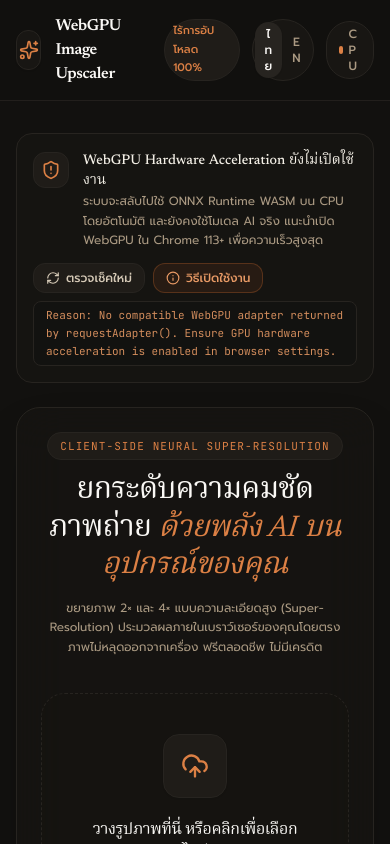
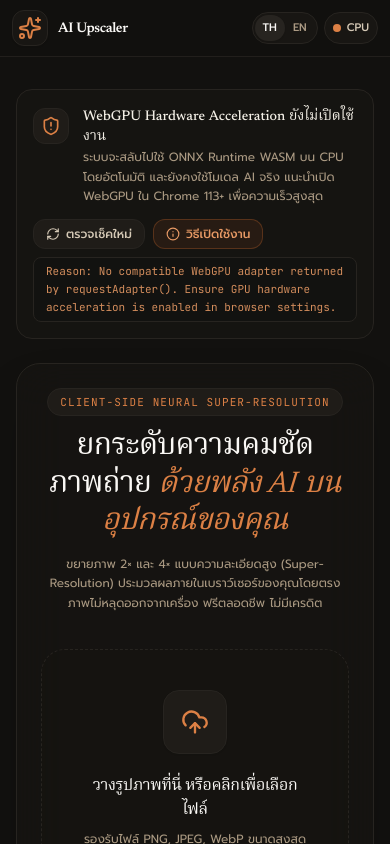
Before and after one commit to ThanabordeeN/Upscale, a React (Vite) app: page / in a window 390 px wide. Shown: the top 844 px of the page. Built offline with nearby package versions, Linux system fonts and the light colour scheme; what onnxruntime-web would draw is missing.

Commit message:
fix(ui): make mobile app bar compact and responsive

```diff
--- a/src/components/layout/Header.tsx
+++ b/src/components/layout/Header.tsx
@@ -1,5 +1,5 @@
 import React from 'react';
-import { Sparkles, ShieldCheck, Cpu, HelpCircle, BookOpen, Languages } from 'lucide-react';
+import { Sparkles, ShieldCheck, Cpu, HelpCircle, BookOpen } from 'lucide-react';
 import { WebGPUStatus } from '../../types';
 import { useLanguage } from '../../context/LanguageContext';
 
@@ -12,69 +12,72 @@
   const { lang, setLang, t } = useLanguage();
 
   return (
-    <header className="sticky top-0 z-40 w-full border-b border-paper-800/80 bg-paper-950/90 backdrop-blur-md">
-      <div className="mx-auto flex max-w-7xl items-center justify-between px-4 py-3.5 sm:px-6">
-        {/* Brand with Editorial Serif Accents */}
-        <div className="flex items-center space-x-3.5">
-          <div className="flex h-10 w-10 items-center justify-center rounded-xl bg-paper-900 border border-paper-800 text-terracotta-400 shadow-sm">
-            <Sparkles className="h-5 w-5" />
+    <header className="sticky top-0 z-40 w-full border-b border-paper-800/80 bg-paper-950/95 backdrop-blur-md">
+      <div className="mx-auto max-w-7xl px-3 py-2.5 sm:px-6 sm:py-3.5">
+        <div className="flex items-center justify-between gap-2.5">
+          {/* Compact mobile-first brand */}
+          <div className="flex min-w-0 items-center gap-2.5">
+            <div className="flex h-9 w-9 shrink-0 items-center justify-center rounded-xl border border-paper-800 bg-paper-900 text-terracotta-400 shadow-sm sm:h-10 sm:w-10">
+              <Sparkles className="h-4.5 w-4.5 sm:h-5 sm:w-5" />
             </div>
-          <div>
-            <div className="flex items-center space-x-2">
-              <span className="font-serif font-semibold tracking-tight text-paper-50 text-base sm:text-lg">
-                {t.brandTitle}
-              </span>
-              <span className="rounded-full bg-paper-850 px-2 py-0.5 text-[11px] font-medium text-terracotta-400 border border-paper-800">
+
+            <div className="min-w-0">
+              <div className="font-serif font-semibold tracking-tight text-paper-50">
+                <span className="text-sm sm:hidden">AI Upscaler</span>
+                <span className="hidden text-lg sm:inline">{t.brandTitle}</span>
+              </div>
+              <p className="hidden text-xs text-paper-400 sm:block">
+                {t.tagline} • Real-ESRGAN & Real-HAT-GAN
+              </p>
+            </div>
+
+            <span className="hidden whitespace-nowrap rounded-full border border-paper-800 bg-paper-850 px-2.5 py-1 text-[11px] font-medium text-terracotta-400 md:inline-flex">
               {t.zeroUploadBadge}
             </span>
           </div>
-            <p className="text-xs text-paper-400 font-sans hidden sm:block">
-              {t.tagline} • Real-ESRGAN & Real-HAT-GAN
-            </p>
-          </div>
-        </div>
 
-        {/* Navigation & Controls */}
-        <div className="flex items-center space-x-3 sm:space-x-5">
-          <nav className="hidden lg:flex items-center space-x-5 text-xs font-medium text-paper-300">
-            <a href="#how-it-works" className="hover:text-terracotta-400 transition-colors flex items-center gap-1.5">
-              <Cpu className="w-3.5 h-3.5 text-paper-400" />
+          {/* Desktop navigation */}
+          <nav className="hidden items-center space-x-5 text-xs font-medium text-paper-300 lg:flex">
+            <a href="#how-it-works" className="flex items-center gap-1.5 transition-colors hover:text-terracotta-400">
+              <Cpu className="h-3.5 w-3.5 text-paper-400" />
               {t.navHowItWorks}
             </a>
-            <a href="#guide" className="hover:text-terracotta-400 transition-colors flex items-center gap-1.5">
-              <BookOpen className="w-3.5 h-3.5 text-paper-400" />
+            <a href="#guide" className="flex items-center gap-1.5 transition-colors hover:text-terracotta-400">
+              <BookOpen className="h-3.5 w-3.5 text-paper-400" />
               {t.navModels}
             </a>
-            <a href="#faq" className="hover:text-terracotta-400 transition-colors flex items-center gap-1.5">
-              <HelpCircle className="w-3.5 h-3.5 text-paper-400" />
+            <a href="#faq" className="flex items-center gap-1.5 transition-colors hover:text-terracotta-400">
+              <HelpCircle className="h-3.5 w-3.5 text-paper-400" />
               {t.navFaq}
             </a>
             <button
+              type="button"
               onClick={onOpenPrivacyModal}
-              className="hover:text-terracotta-400 transition-colors flex items-center gap-1.5 text-sage-400"
+              className="flex items-center gap-1.5 text-sage-400 transition-colors hover:text-terracotta-400"
             >
-              <ShieldCheck className="w-3.5 h-3.5 text-sage-400" />
+              <ShieldCheck className="h-3.5 w-3.5 text-sage-400" />
               {t.navPrivacy}
             </button>
           </nav>
 
-          {/* Language Toggle (Soft Editorial Switcher) */}
-          <div className="flex items-center rounded-full bg-paper-900 border border-paper-800 p-0.5 text-xs">
+          {/* Mobile-safe controls: fixed-size, single-line, no wrapping */}
+          <div className="flex shrink-0 items-center gap-1.5 sm:gap-2.5">
+            <div className="inline-flex items-center rounded-full border border-paper-800 bg-paper-900 p-0.5 text-[11px] sm:text-xs">
               <button
                 type="button"
                 onClick={() => setLang('th')}
-              className={`rounded-full px-2.5 py-1 font-medium transition-all ${
+                className={`whitespace-nowrap rounded-full px-2 py-1 font-medium transition-all sm:px-2.5 ${
                   lang === 'th'
                     ? 'bg-paper-800 text-paper-50 shadow-sm'
                     : 'text-paper-400 hover:text-paper-200'
                 }`}
               >
-              ไทย
+                TH
               </button>
               <button
                 type="button"
                 onClick={() => setLang('en')}
-              className={`rounded-full px-2.5 py-1 font-medium transition-all ${
+                className={`whitespace-nowrap rounded-full px-2 py-1 font-medium transition-all sm:px-2.5 ${
                   lang === 'en'
                     ? 'bg-paper-800 text-paper-50 shadow-sm'
                     : 'text-paper-400 hover:text-paper-200'
@@ -84,25 +87,24 @@
               </button>
             </div>
 
-          {/* WebGPU / CPU inference capability indicator */}
             <div
-            className={`flex items-center space-x-1.5 rounded-full px-3 py-1 text-xs font-medium border ${
+              className={`inline-flex items-center gap-1.5 whitespace-nowrap rounded-full border px-2 py-1.5 text-[11px] font-medium sm:px-3 sm:text-xs ${
                 webgpuStatus.supported
-                ? 'bg-sage-600/10 border-sage-500/30 text-sage-400'
-                : 'bg-paper-900 border-paper-800 text-paper-400'
+                  ? 'border-sage-500/30 bg-sage-600/10 text-sage-400'
+                  : 'border-paper-800 bg-paper-900 text-paper-300'
               }`}
+              title={webgpuStatus.supported ? 'WebGPU hardware acceleration active' : 'ONNX Runtime WASM CPU mode'}
             >
               <span
-              className={`h-2 w-2 rounded-full ${
-                webgpuStatus.supported ? 'bg-sage-400 animate-pulse' : 'bg-terracotta-400'
+                className={`h-2 w-2 shrink-0 rounded-full ${
+                  webgpuStatus.supported ? 'animate-pulse bg-sage-400' : 'bg-terracotta-400'
                 }`}
               />
+              <span className="sm:hidden">{webgpuStatus.supported ? 'GPU' : 'CPU'}</span>
               <span className="hidden sm:inline">
-              {webgpuStatus.supported ? 'WebGPU Active' : 'CPU (WASM) Mode'}
+                {webgpuStatus.supported ? 'WebGPU Ready' : 'CPU (WASM)'}
               </span>
-            <span className="sm:hidden">
-              {webgpuStatus.supported ? 'GPU Ready' : 'CPU'}
-            </span>
+            </div>
           </div>
         </div>
       </div>
```
Lines whose indentation alone changed are shown as unchanged.
